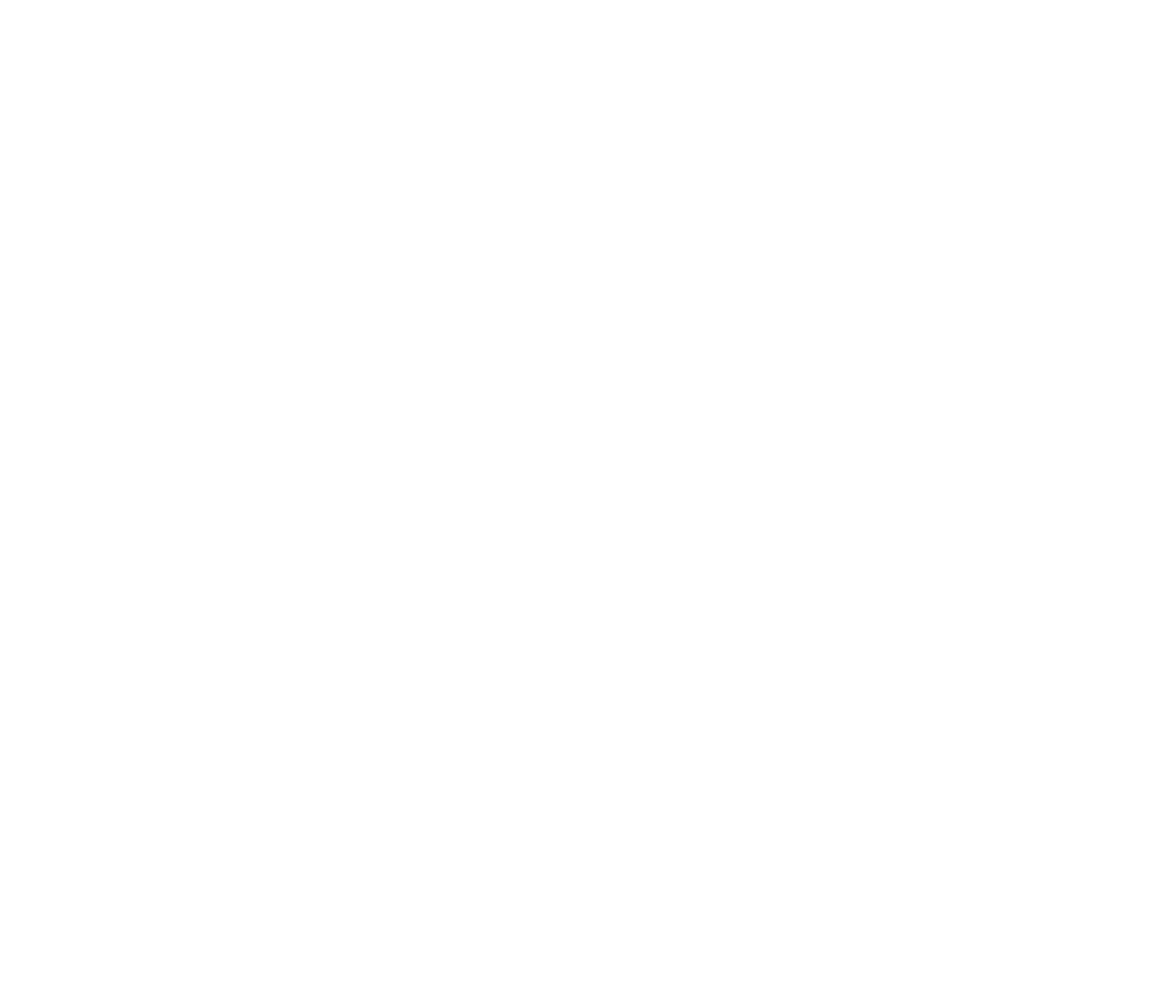
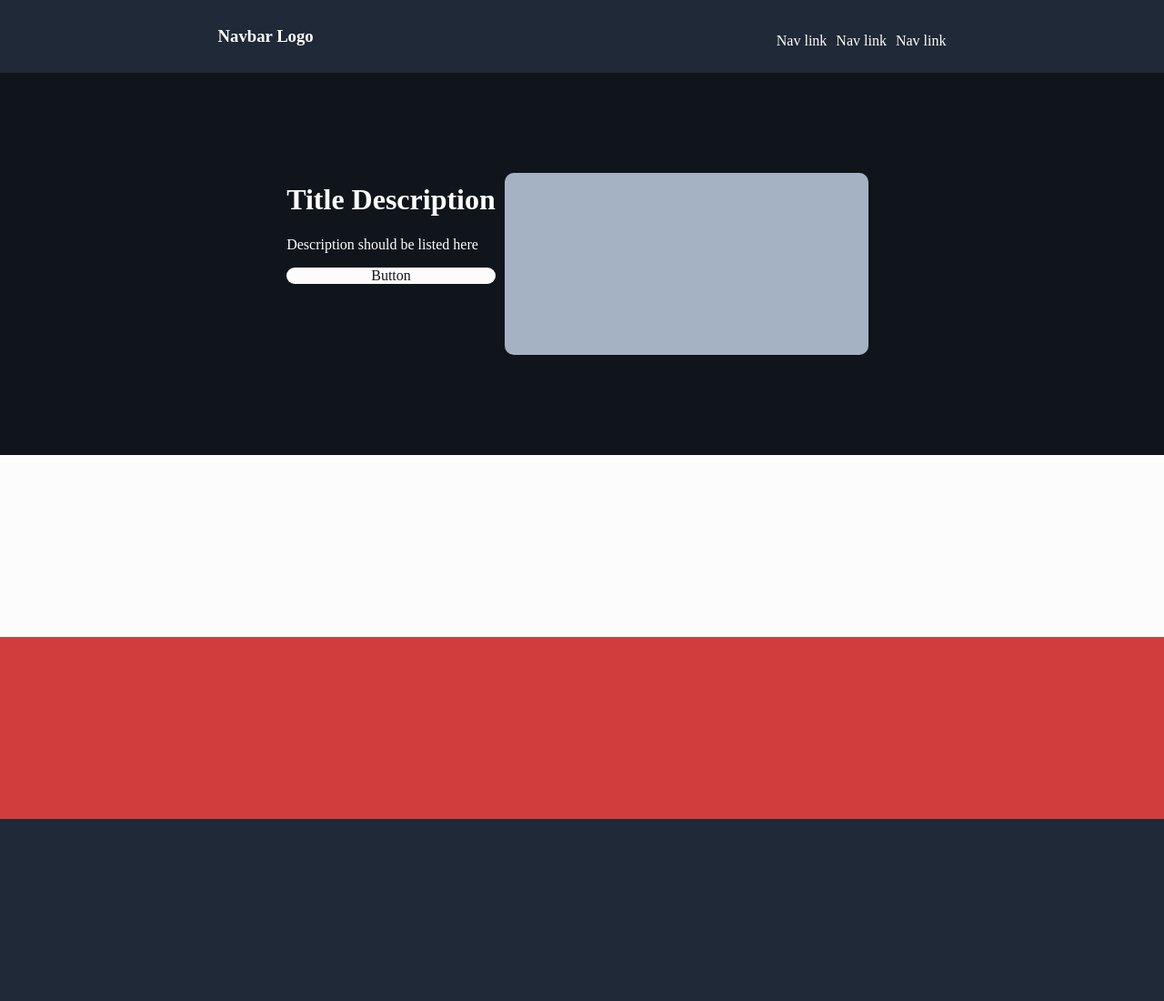
Before and after one commit to gubataso/Project3, a plain HTML site: page index.html in a window 1280 px wide. Shown: the whole page at 91% size. Before the commit the page ends 800 px from the top, so only its background shows below. Drawn offline with Linux system fonts and the light colour scheme.

Commit message:
Design change

```diff
--- a/css/styles.css
+++ b/css/styles.css
@@ -0,0 +1,59 @@
+body{
+   margin: 0;
+}
+nav{
+    background-color: #1f2937;;
+    padding:10px;
+    display: flex;
+    text-align: center;
+    color: white;
+    justify-content: space-around;
+}
+ul{
+    display: flex;
+    list-style-type: none;
+    padding-top: 10px;
+
+}
+li{
+    flex: 1;
+    margin-left: 10px;
+}
+a{
+    text-decoration: none;
+    color: white;
+}
+header{
+    background-color: #10151b;
+    padding: 100px;
+    display: flex;
+    justify-content: center;
+    color: white;
+}
+.layer1{
+    background-color: #fcfcfc;
+    padding: 100px;
+
+}
+.item1 .button1{
+    background-color: #fcfcfc;
+    border-radius: 10px;
+    color: #10151b;
+    text-align: center;
+}
+.item2{
+    background-color: #a4b2c4;
+    padding: 100px;
+    margin: 10px;
+    width: 200px;
+    border-radius: 10px;
+}
+.layer2{
+    background-color: #d13d3d;
+    padding: 100px;
+}
+footer{
+    background-color: #1f2937;
+    padding: 100px;
+    bottom: 0;
+}
--- a/index.html
+++ b/index.html
@@ -8,6 +8,24 @@
     <link rel="stylesheet" href="css/styles.css">
 </head>
 <body>
+    <nav>
+        <a href="#"><h3>Navbar Logo</h3></a>
+        <ul>
+            <a href="#"><li>Nav link</li></a>
+            <a href="#"><li>Nav link</li></a>
+            <a href="#"><li>Nav link</li></a>
+        </ul>
+    </nav>
+    <header>
+        <div class="item1">
+            <h1>Title Description</h1>
+            <p>Description should be listed here</p>
+            <div class="button1">Button</div>
+        </div>
+        <div class="item2">
+
+        </div>
+    </header>
     <div class="container">
         <div class="layer1">
 
@@ -15,12 +33,11 @@
         <div class="layer2">
 
         </div>
-        <div class="layer3">
+    </div>
+    <footer>
+        <div>
 
         </div>
-        <div class="layer4">
-
-        </div>
-    </div>
+    </footer>
 </body>
 </html>
```
